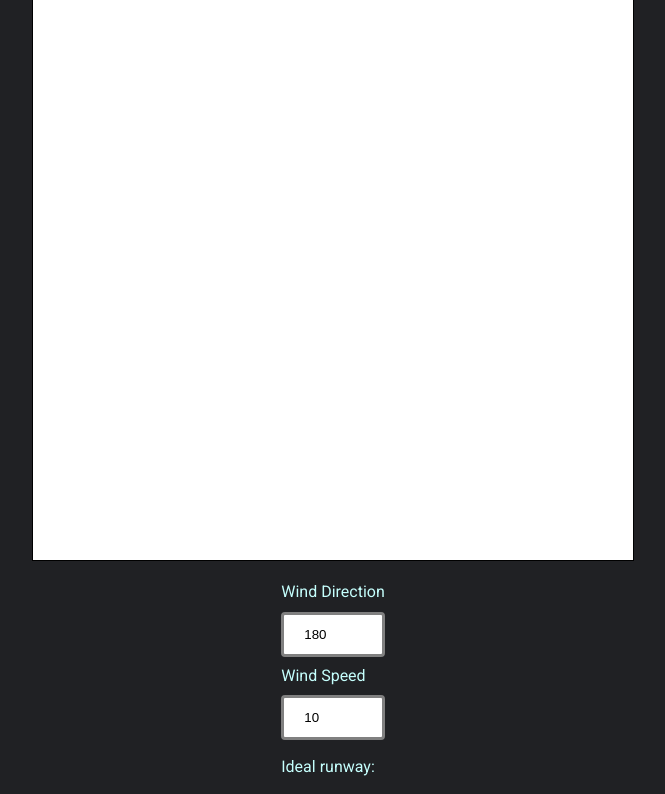
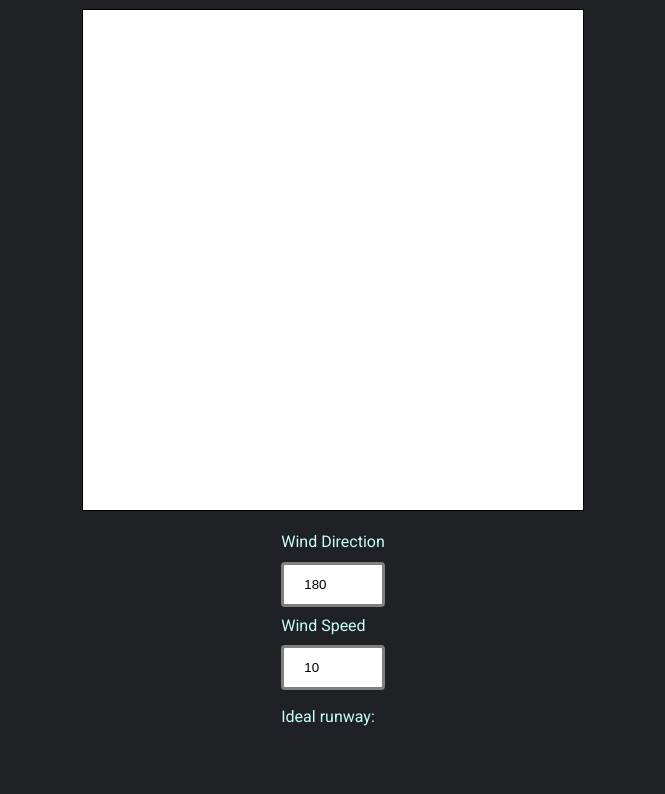
Before and after one commit to gstevenson/wind, a website built with webpack: page index.html in a window 1280 px wide. Shown: the part 57-851 px from the top of the page, without its empty margins (307-972 px from the left). After the commit the page ends 801 px from the top, so only its background shows below. Built offline with nearby package versions, Linux system fonts and the light colour scheme.

Commit message:
reduce canvas size

```diff
--- a/index.html
+++ b/index.html
@@ -31,7 +31,7 @@
         <!-- Add your site or application content here -->
         <h1 class="roboto-black">Runway / wind calculations</h1>
 
-        <canvas id="myCanvas" width="600" height="600" style="border: 1px solid #000"> Your browser does not support the canvas element. </canvas>
+        <canvas id="myCanvas" width="500" height="500" style="border: 1px solid #000"> Your browser does not support the canvas element. </canvas>
 
         <div class="controls-container">
             <label for="windInput">Wind Direction</label>
```
